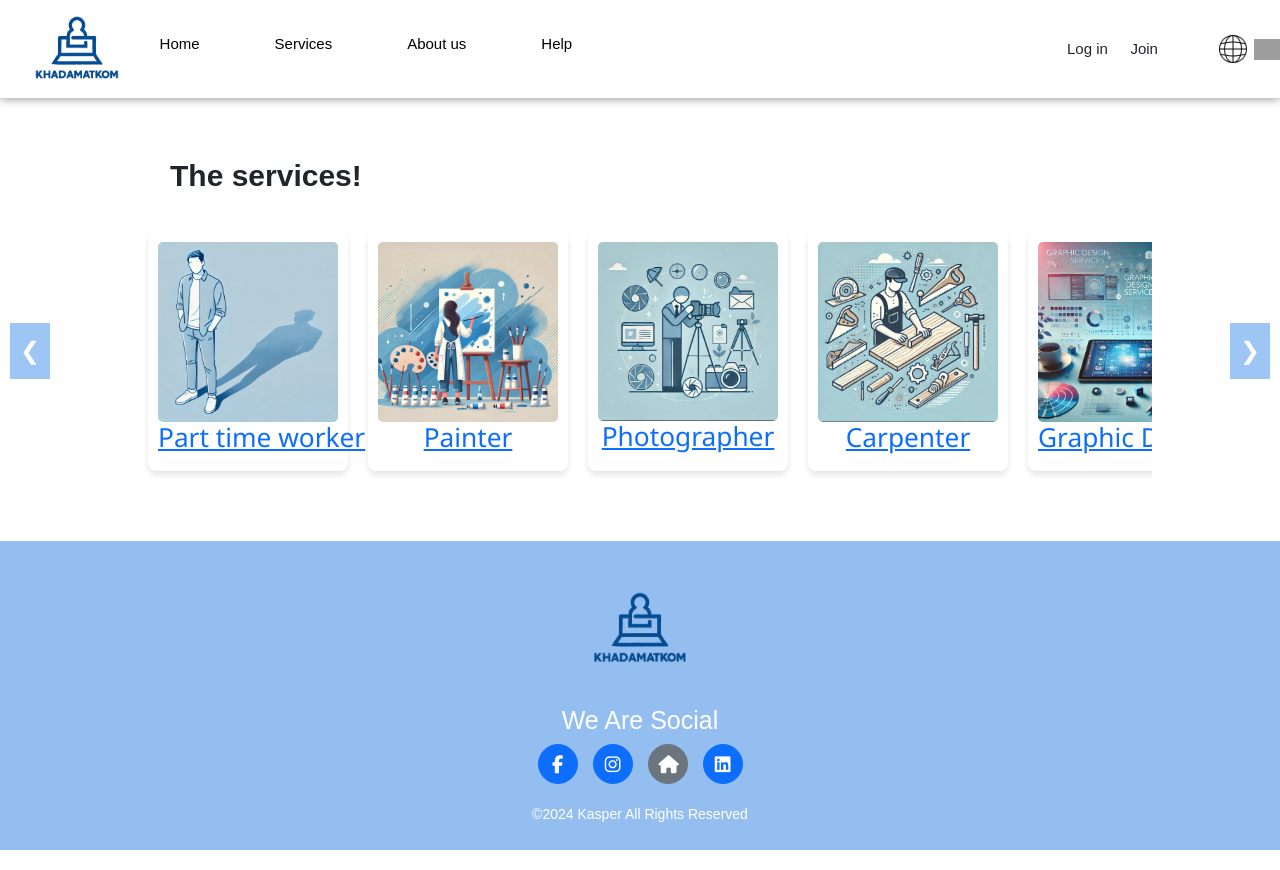
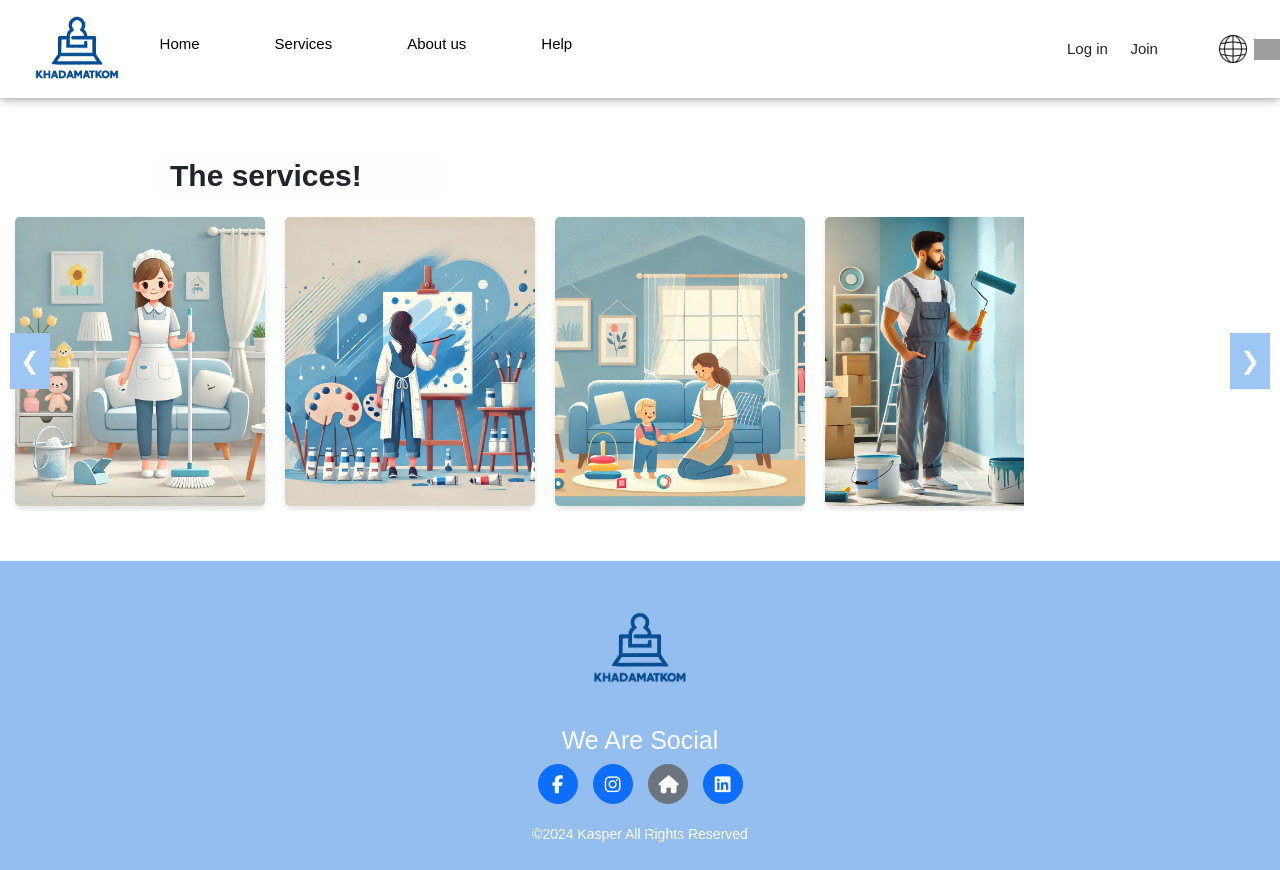
Before and after one commit to majd1144/khadamatcom1, a React (Create React App) app in the folder khadamatcom11/: page /ServicesIn in a window 1280 px wide. Built offline with nearby package versions, Linux system fonts and the light colour scheme; grey boxes are pictures that could not be loaded; a web font is replaced by a local one.

Commit message:
manaseer5/3

```diff
--- a/khadamatcom11/src/components/HomePage.jsx
+++ b/khadamatcom11/src/components/HomePage.jsx
@@ -6,9 +6,21 @@ import { Link } from 'react-router-dom';
 import InforMation from "./informations/informations.jsx";
 import ServicesCards from './ServicesCards.jsx';
 import "../App.css";
+import { useLocation } from "react-router-dom";
+import { useEffect } from "react";
 
 export default function HomePage({ theme }) { // تمرير theme هنا
-  const [showAll, setShowAll] = useState(false);
+  // const [showAll, setShowAll] = useState(false);
+  // const displayedServices = showAll ? servicesCards : servicesCards.slice(0, 10);
+  const location = useLocation();
+  const [showAll, setShowAll] = useState(location.state?.showAllServices || false);
+
+  useEffect(() => {
+    if (location.state?.showAllServices) {
+      setShowAll(true);
+    }
+  }, [location.state]);
+
   const displayedServices = showAll ? servicesCards : servicesCards.slice(0, 10);
 
   return (
@@ -21,10 +33,7 @@ export default function HomePage({ theme }) { // تمرير theme هنا
       </div>
 
       <p className="p-under-welcomeboard" id="services-section">Popular services</p>
-
-      <div>
-        <ServicesCards services={displayedServices} />
-      </div>
+      <ServicesCards services={displayedServices} />
 
       <div className="majd">
         <InforMation className="majd"/>
--- /dev/null
+++ b/khadamatcom11/src/components/ServBtn.jsx
@@ -0,0 +1,59 @@
+// import ServicesCards from './ServicesCards';
+// import { servicesCards } from '../data.js';
+// import React, { useRef } from 'react';
+import { Link } from "react-router-dom";
+// import './ServicesCards.css';
+
+// export default function ServBtn({services }) {
+//     return (
+//         <div>
+//             <h1 className='p-under-welcomeboard ' >The services!</h1>
+//              <div className="services-card-container" >
+//                         <button className="scroll-btn left-btn" ></button>
+//                         <div className="services-cards-wrapper" >
+//                             <div className="services-cards">
+//                                 {services.map((service) => (
+//                                     <Link to={`/services-in/${service.id}`} key={service.id} className="service-card"  >
+//                                         <img src={service.image} alt='service' />
+//                                         <h3>{service.title}</h3>
+//                                     </Link>
+//                                 ))}
+//                             </div>
+//                         </div>
+//                     </div>
+//             {/* <ServicesCards services={servicesCards} /> */}
+//         </div>
+//     );
+// }
+import { useLocation } from "react-router-dom";
+import ServicesCards from './ServicesCards';
+
+import "C:/Users/lenovo/Desktop/khadamatcomN/khadamatcom1/khadamatcom11/src/components/ServicesDetalis.css"
+
+export default function ServBtn() {
+    const location = useLocation();
+    const services = location.state?.services || []; // تجنب الأخطاء إذا لم يتم تمرير بيانات
+
+    return (
+        <div>
+        <h1 className='p-under-welcomeboard'>All Services</h1>
+        <ServicesCards services={services} /> {/* عرض كل الخدمات */}
+      </div>
+        // <div>
+        //     <h1 className='p-under-welcomeboard'>The services!</h1>
+        //     <div className="services-card-container">
+        //         <button className="scroll-btn left-btn"></button>
+        //         <div className="services-cards-wrapper">
+        //             <div className="services-cards">
+        //                 {services.map((service) => (
+        //                     <Link to={`/services-in/${service.id}`} key={service.id} className="service-card">
+        //                         <img src={service.image} alt='service' />
+        //                         <h3>{service.title}</h3>
+        //                     </Link>
+        //                 ))}
+        //             </div>
+        //         </div>
+        //     </div>
+        // </div>
+    );
+}
--- a/khadamatcom11/src/components/ServiceDetails.jsx
+++ b/khadamatcom11/src/components/ServiceDetails.jsx
@@ -29,7 +29,7 @@
 import React from 'react';
 import { useParams } from 'react-router-dom';
 import { servicesCards } from '../data.js'; // استدعاء البيانات
-import "./ServicesDetalis.css";
+import "C:/Users/lenovo/Desktop/khadamatcomN/khadamatcom1/khadamatcom11/src/components/ServicesDetalis.css"
 
 export default function ServiceDetails() {
   const { id } = useParams(); // التقاط الـ ID من الرابط
--- a/khadamatcom11/src/components/Services.jsx
+++ b/khadamatcom11/src/components/Services.jsx
@@ -2,6 +2,8 @@ import React from 'react';
 import { Link } from "react-router-dom";
 import ServicesIn from './ServicesIn';
 import ServiceDetails from './ServiceDetails';
+
+import "C:/Users/lenovo/Desktop/khadamatcomN/khadamatcom1/khadamatcom11/src/components/ServicesDetalis.css"
 export default function Services(props) {
     return (
         <div >
--- a/khadamatcom11/src/components/ServicesCards.css
+++ b/khadamatcom11/src/components/ServicesCards.css
@@ -1,9 +1,11 @@
-.services-card-container {
+/* .services-card-container {
   display: flex;
   align-items: center;
   position: relative;
   width: 100%;
   overflow: hidden;
+  text-decoration: none;
+   color: inherit;
 }
 
 .scroll-btn {
@@ -17,6 +19,8 @@
   top: 50%;
   transform: translateY(-50%);
   z-index: 10;
+  text-decoration: none;
+   color: inherit;
 }
 
 .left-btn {
@@ -25,6 +29,7 @@
 
 .right-btn {
   right: 10px;
+
 }
 
 .services-cards-wrapper {
@@ -34,14 +39,20 @@
   width: 80%;
   padding: 10px;
   white-space: nowrap;
+  text-decoration: none;
+   color: inherit;
 }
 
 .services-cards-wrapper::-webkit-scrollbar {
   display: none;
+  text-decoration: none;
+   color: inherit;
 }
 
 .services-cards {
   display: flex;
+  text-decoration: none;
+   color: inherit;
 }
 
 .service-card {
@@ -52,10 +63,117 @@
   padding: 10px;
   border-radius: 8px;
   box-shadow: 0 4px 6px rgba(0, 0, 0, 0.1);
+  text-decoration: none;
+   color: inherit;
 }
 
 .service-card img {
   width: 100%;
   height: auto;
   border-radius: 5px;
+  text-decoration: none;
+   color: inherit;
 }
+.service-link {
+  text-decoration: none;
+   color: inherit;
+ } */
+ /* خدمات الحاوية الرئيسية */
+.services-card-container {
+  display: flex;
+  align-items: center;
+  position: relative;
+  width: 100%;
+  overflow: hidden;
+  }
+
+/* الأزرار الخاصة بالتمرير */
+.scroll-btn {
+  background-color: #9ec6f4;
+  border: none;
+  color: white;
+  font-size: 24px;
+  padding: 10px;
+  cursor: pointer;
+  position: absolute;
+  top: 50%;
+  transform: translateY(-50%);
+  z-index: 10;
+  }
+
+/* الزر الأيسر */
+.left-btn {
+  left: 10px;
+}
+
+/* الزر الأيمن */
+.right-btn {
+  right: 10px;
+}
+
+/* الحاوية التي تحتوي على بطاقات الخدمات */
+.services-cards-wrapper {
+  display: flex;
+  overflow-x: auto;
+  scroll-behavior: smooth;
+  width: 80%;
+  padding: 5px;
+  white-space: nowrap;
+  }
+
+/* إخفاء شريط التمرير */
+.services-cards-wrapper::-webkit-scrollbar {
+  display:none;
+}
+
+/* حاوية البطاقة */
+.services-cards {
+  display: flex;
+
+}
+
+/* تصميم البطاقة */
+.service-card {
+  flex: 0 0 250px;
+  margin: 0 10px;
+   text-align:center;
+  background:rgb(144, 194, 255);
+  /* padding: 10px; */
+  justify-content: center;
+  border-radius: 8px;
+  box-shadow: 0 4px 6px rgba(0, 0, 0, 0.1);
+  text-decoration: none;
+  color: inherit; /* ابقاء النص من الروابط بنفس اللون */
+  font-size: 16px; /* التحكم بحجم النص داخل البطاقة */
+
+}
+.service-card:hover {
+  flex: 0 0 250px;
+  margin: 0 10px;
+   text-align:center;
+  background: white;
+  /* padding: 10px; */
+  border-radius: 8px;
+  box-shadow: 0 4px 6px rgba(0, 0, 0, 0.8);
+  text-decoration: none;
+  color: inherit; /* ابقاء النص من الروابط بنفس اللون */
+  font-size: 18px; /* زيادة حجم النص عند التمرير */
+
+}
+
+/* تصميم الصورة داخل البطاقة */
+.service-card img {
+  width: 100%; /* تجعل الصورة تأخذ العرض الكامل */
+  height: 100%; /* تأكد من تغطية المساحة الرأسية */
+  object-fit: cover; /* تغطي كامل المساحة بدون تغيير الحجم بشكل غير طبيعي */
+  object-position: top left; /* يبدأ عرض الصورة من الزاوية العليا اليسرى */
+  border-radius: 5px;
+}
+
+/* الروابط داخل البطاقة */
+
+.service-link {
+  text-decoration: none;
+  color: inherit;
+  font-size: 10px; /* التحكم بحجم النص في الرابط */
+}
--- a/khadamatcom11/src/components/ServicesCards.jsx
+++ b/khadamatcom11/src/components/ServicesCards.jsx
@@ -1,9 +1,44 @@
 import React, { useRef } from 'react';
-import { Link } from "react-router-dom";
 import './ServicesCards.css';
+import "C:/Users/lenovo/Desktop/khadamatcomN/khadamatcom1/khadamatcom11/src/components/ServicesDetalis.css"
 
-export default function Services({ services }) {
+// export default function ServicesCards({ services }) {
+//     const scrollRef = useRef(null);
+
+//     const scroll = (direction) => {
+//         if (scrollRef.current) {
+//             const { current } = scrollRef;
+//             current.scrollBy({ left: direction === 'left' ? -300 : 300, behavior: 'smooth' });
+//         }
+//     };
+
+//     return (
+//         <div className="services-card-container" >
+//             <button className="scroll-btn left-btn" onClick={() => scroll('left')}>&#10094;</button>
+//             <div className="services-cards-wrapper" ref={scrollRef}>
+//                 <div className="services-cards">
+//                     {services.map((service) => (
+//                         <Link to={`/services-in/${service.id}`} key={service.id} className="service-card"  >
+//                             <img src={service.image} alt='service' />
+//                             <h3>{service.title}</h3>
+//                         </Link>
+//                     ))}
+//                 </div>
+//             </div>
+//             <button className="scroll-btn right-btn" onClick={() => scroll('right') }>&#10095;</button>
+//         </div>
+//     );
+// }
+import { Link, useLocation } from "react-router-dom"; // استخدام useLocation لالتقاط عنوان الصفحة
+import './ServicesCards.css';
+import "C:/Users/lenovo/Desktop/khadamatcomN/khadamatcom1/khadamatcom11/src/components/ServicesDetalis.css"
+
+export default function ServicesCards({ services }) {
     const scrollRef = useRef(null);
+    const location = useLocation(); // الحصول على الـ location
+
+    // التحقق إذا كانت الصفحة هي صفحة الخدمات
+    const isServicesPage = location.pathname === "/ServBtn"; // تأكد من المسار الصحيح
 
     const scroll = (direction) => {
         if (scrollRef.current) {
@@ -13,19 +48,24 @@ export default function Services({ services }) {
     };
 
     return (
-        <div className="services-card-container" >
-            <button className="scroll-btn left-btn" onClick={() => scroll('left')}>&#10094;</button>
+        <div className="services-card-container">
+            {/* عرض الأزرار فقط إذا كنت في صفحة الخدمات */}
+            {!isServicesPage && (
+                <>
+                    <button className="scroll-btn left-btn" onClick={() => scroll('left')}>&#10094;</button>
+                    <button className="scroll-btn right-btn" onClick={() => scroll('right')}>&#10095;</button>
+                </>
+            )}
             <div className="services-cards-wrapper" ref={scrollRef}>
                 <div className="services-cards">
                     {services.map((service) => (
-                        <Link to={`/services-in/${service.id}`} key={service.id} className="service-card"  >
+                        <Link to={`/services-in/${service.id}`} key={service.id} className="service-card" >
                             <img src={service.image} alt='service' />
                             <h3>{service.title}</h3>
                         </Link>
                     ))}
                 </div>
             </div>
-            <button className="scroll-btn right-btn" onClick={() => scroll('right') }>&#10095;</button>
         </div>
     );
 }
--- a/khadamatcom11/src/components/ServicesDetalis.css
+++ b/khadamatcom11/src/components/ServicesDetalis.css
@@ -22,6 +22,6 @@
   }
 
   .service-link {
-    text-decoration: none;  /* إزالة الخط تحت الرابط */
-    color: inherit;  /* جعل النص في الرابط بنفس اللون */
-  }
+    text-decoration: none;
+     color: inherit; /* جعل النص في الرابط بنفس اللون */
+   }
--- a/khadamatcom11/src/components/ServicesIn.jsx
+++ b/khadamatcom11/src/components/ServicesIn.jsx
@@ -1,10 +1,13 @@
 import ServicesCards from './ServicesCards';
 import { servicesCards } from '../data.js';
+import ServBtn from './ServBtn';
+import "C:/Users/lenovo/Desktop/khadamatcomN/khadamatcom1/khadamatcom11/src/components/ServicesDetalis.css"
+
 
 export default function ServicesIn() {
     return (
         <div>
-            <h1 className='p-under-welcomeboard' >The services!</h1>
+            <h1 className='p-under-welcomeboard ' >The services!</h1>
             <ServicesCards services={servicesCards} />
         </div>
     );
--- a/khadamatcom11/src/data.js
+++ b/khadamatcom11/src/data.js
@@ -12,8 +12,8 @@ import pic10 from "./asset/s10.jpeg";
  export const servicesCards=[
     {
       id:1,
-        image: pic1,
-        title: 'Part time worker',
+      image:pic10,
+      title: 'House maid',
       },
     {
       id:2,
@@ -22,23 +22,26 @@ import pic10 from "./asset/s10.jpeg";
       },
       {
         id:3,
-        image: pic3,
-        title: 'Photographer',
+        image:pic9,
+        title: 'Babysitter',
+
       },
       {
         id:4,
-        image:pic4,
-        title: 'Carpenter',
+        image:pic8,
+        title: 'Wall painter',
+
       },
       {
         id:5,
-        image:pic5,
-        title: 'Graphic Designer',
+        image: pic6,
+        title: 'Teacher',
+
       },
       {
         id:6,
-        image: pic6,
-        title: 'Learning',
+        image:pic5,
+        title: 'Graphic Designer',
       },
       {
         id:7,
@@ -47,15 +50,18 @@ import pic10 from "./asset/s10.jpeg";
       },
       {
         id:8,
-        image:pic8,
-        title: 'Wall painter',
+        image:pic4,
+        title: 'Carpenter',
+
       },{
         id:9,
-        image:pic9,
-        title: 'Babysitter',
+        image: pic3,
+        title: 'Photographer',
+
       },{
         id:10,
-        image:pic10,
-        title: 'House maid',
+        image: pic1,
+        title: 'Part time worker',
+
       }
 ];
```
Also changed, not shown: khadamatcom11/src/App.js (+6 -2 lines), khadamatcom11/src/components/AllSer/Ser1.html (deleted, +0 -24 lines), khadamatcom11/src/components/Navbar/Navbar.jsx (+13 -1 lines).
